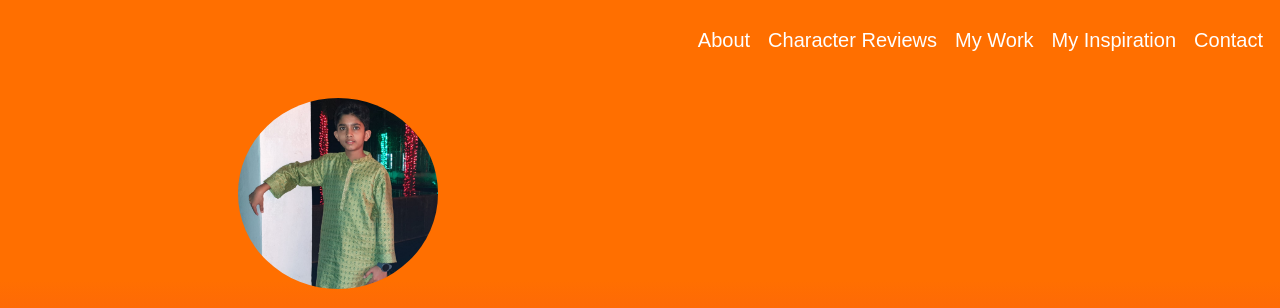
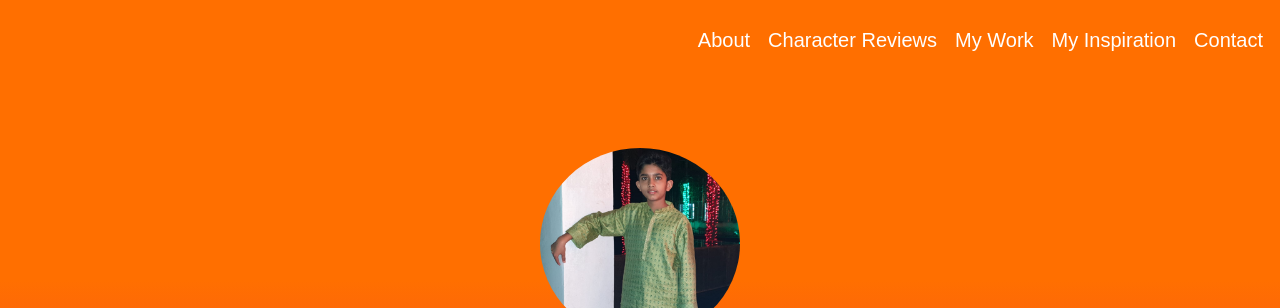
Before and after one commit to Arnav150909/Brackets, a plain HTML site: page index.html in a window 1280 px wide. Shown: the top 308 px of the page. Drawn offline with Linux system fonts and the light colour scheme; a web font is replaced by a local one.

Commit message:
Add files via upload

```diff
--- a/style.css
+++ b/style.css
@@ -52,6 +52,11 @@ img {
     font-size: 20;
 }
 
-.link: hover {
+.link:hover {
     background-color: blue;
 }
+
+#welcome{
+    padding: 70px;
+    text-align: center;
+}
```
